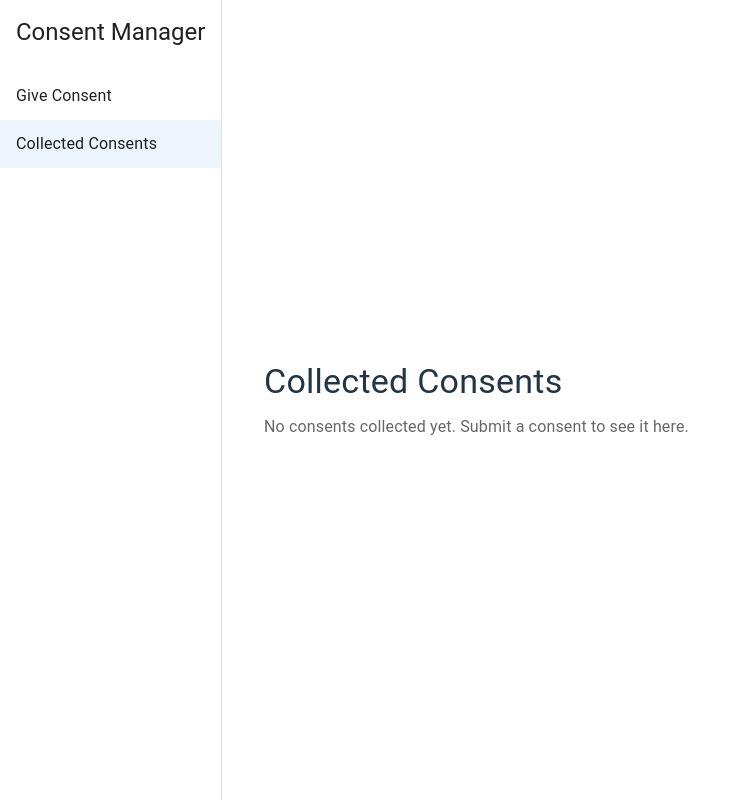
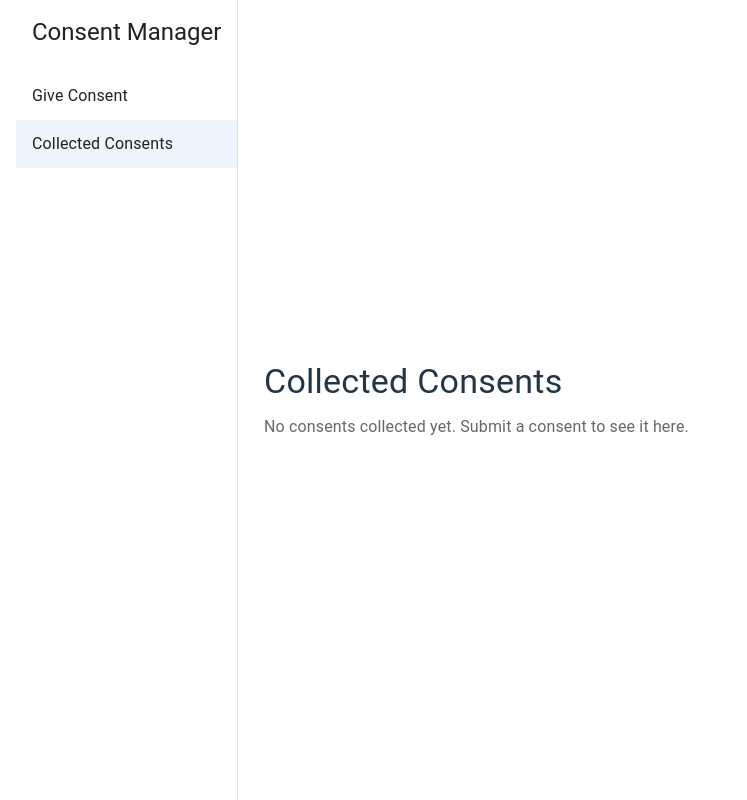
Before and after one commit to phelpa/plinio-didomi-consent, a React (Vite) app: page /consents in a window 1280 px wide. Shown: the whole page, without its empty margins (0-747 px from the left). Built offline with nearby package versions, Linux system fonts and the light colour scheme.

Commit message:
add marginLeft to sidebar

```diff
--- a/src/components/Sidebar.tsx
+++ b/src/components/Sidebar.tsx
@@ -19,7 +19,12 @@ const Sidebar = ({ children }: SidebarProps) => {
 
   return (
     <Box>
-      <Drawer variant="permanent">
+      <Drawer
+        variant="permanent"
+        PaperProps={{
+          sx: { ml: 2 },
+        }}
+      >
         <Typography variant="h5" p={2}>
           Consent Manager
         </Typography>
```
